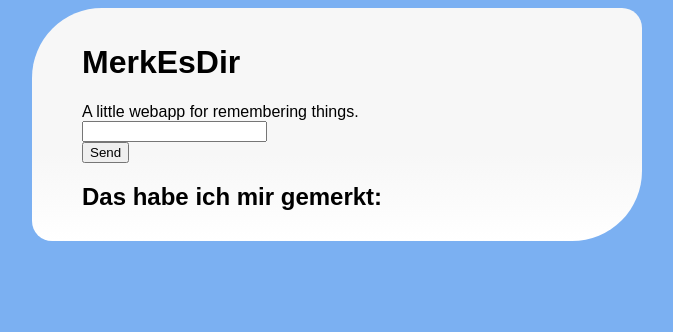
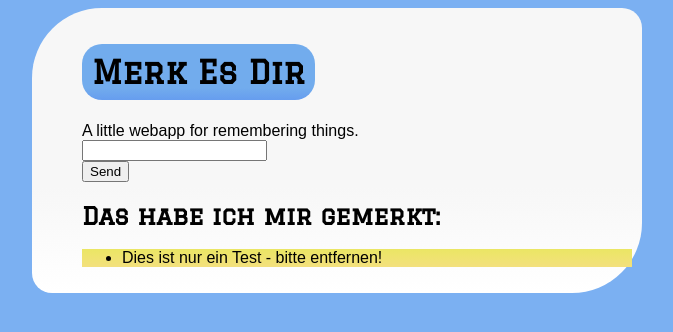
Before and after one commit to rotespferd/MerkEsDir, a plain HTML site: page index.html in a window 1280 px wide. Shown: the whole page, without its empty margins (303-976 px from the left). Drawn offline with Linux system fonts and the light colour scheme.

Commit message:
Make the brand logo nicer.

```diff
--- a/index.html
+++ b/index.html
@@ -4,10 +4,13 @@
 		<meta http-equiv="Content-Type" content="text/html; charset=utf-8" />
 		<title>MerkEsDir</title>
 		<link rel="stylesheet" href="screen.css" title="Screen Style" type="text/css" media="screen">
+
+		<!-- FONTS -->
+		<link href='http://fonts.googleapis.com/css?family=Graduate' rel='stylesheet' type='text/css'>
 	</head>
 	<body>
 		<div id="container">
-			<h1>MerkEsDir</h1>
+			<h1 id="brand">Merk Es Dir</h1>
 			<div id="introduction">
 				A little webapp for remembering things.
 			</div>
@@ -19,6 +22,7 @@
 			<div id="gemerkt">
 				<h2>Das habe ich mir gemerkt:</h2>
 				<ul id="merkliste">
+					<li>Dies ist nur ein Test - bitte entfernen!</li>
 				</ul>
 			</div>
 		</div>
--- a/screen.css
+++ b/screen.css
@@ -14,6 +14,22 @@ body{
 	border-radius: 70px 20px;
 }
 
+#brand {
+	padding: 10px;
+	border-radius: 20px;
+	font-family: 'Graduate', cursive;
+	display: inline-block;
+	background: -webkit-linear-gradient(#72aced 78.15%, #669def 100%);
+}
+
+#gemerkt h2 {
+	font-family: 'Graduate', cursive;
+}
+
+#merkliste {
+	background: -webkit-linear-gradient(#ebe664 0%, #f3e07d 100%);
+}
+
 .hidden{
 	display: none;
 }
```
